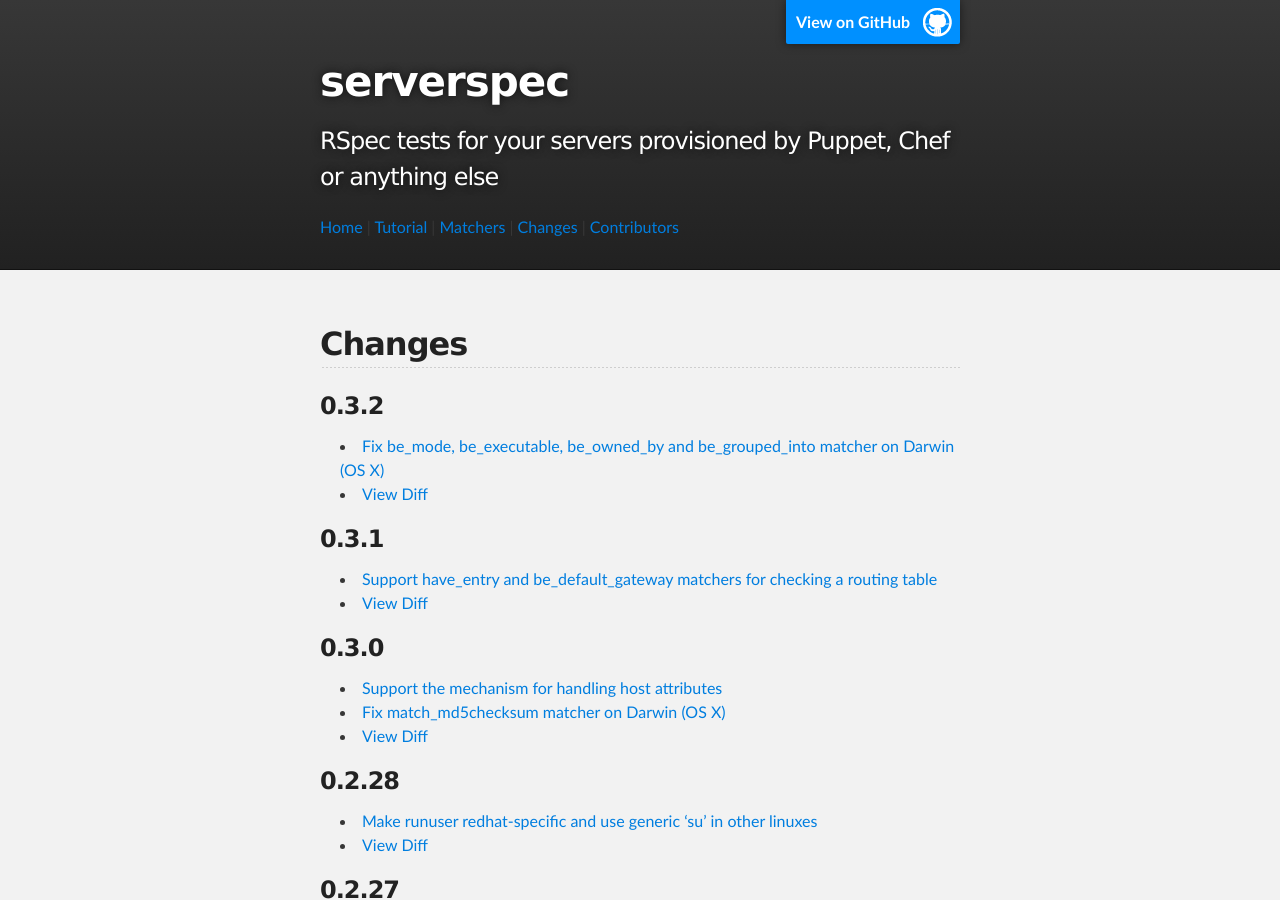
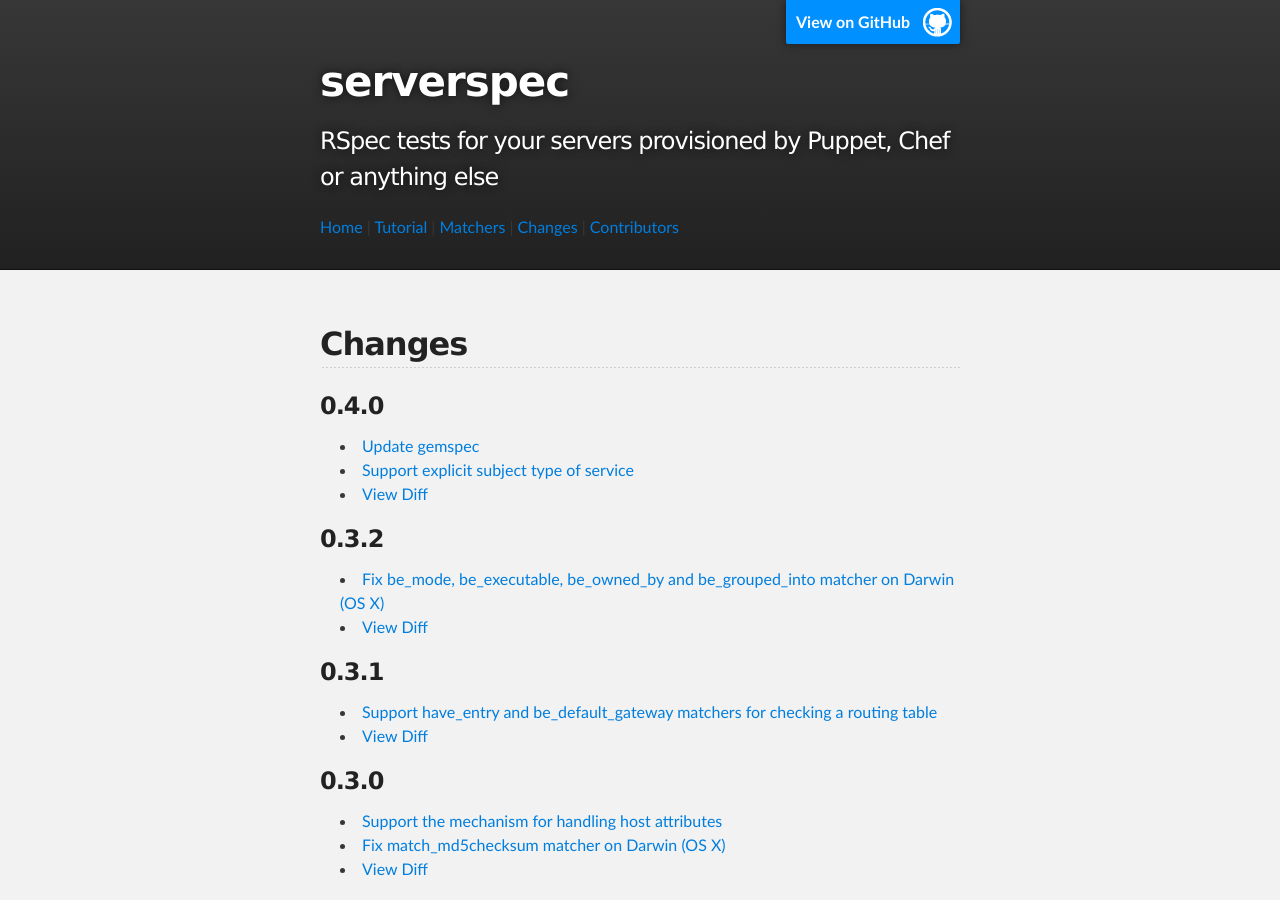
Before and after one commit to serverspec/serverspec.github.io, a Jekyll site: the page built from changes.md, in a window 1280 px wide and 900 px high. Built offline with Jekyll 4.4.1, drawn with Linux system fonts in a browser that asks for light colours; Markdown is read by kramdown in place of the engine named in the settings.

Commit message:
Add changes for v0.4.0

```diff
--- a/changes.md
+++ b/changes.md
@@ -4,6 +4,13 @@ title: changes
 ---
 
 ## Changes
+
+### 0.4.0
+
+ * [Update gemspec](https://github.com/mizzy/serverspec/pull/106)
+ * [Support explicit subject type of service](https://github.com/mizzy/serverspec/pull/105)
+ * [View Diff](https://github.com/mizzy/serverspec/compare/v0.3.2...v0.4.0)
+
 
 ### 0.3.2
 
```
